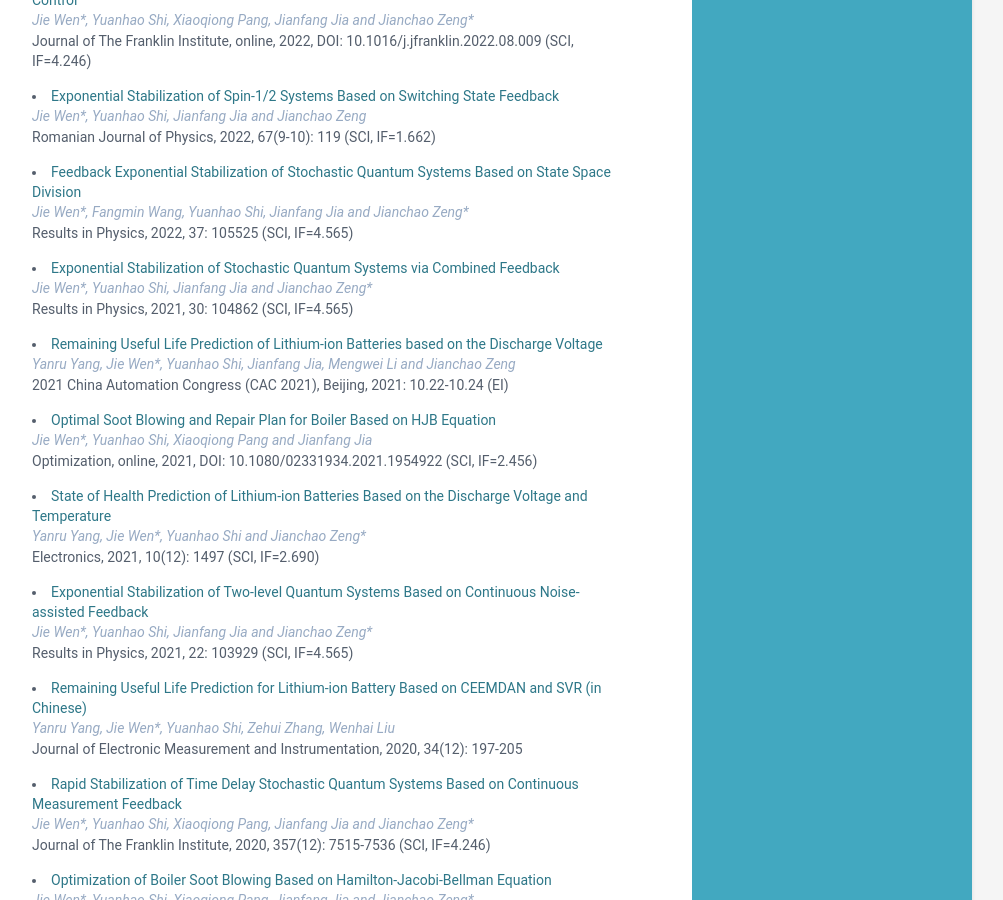
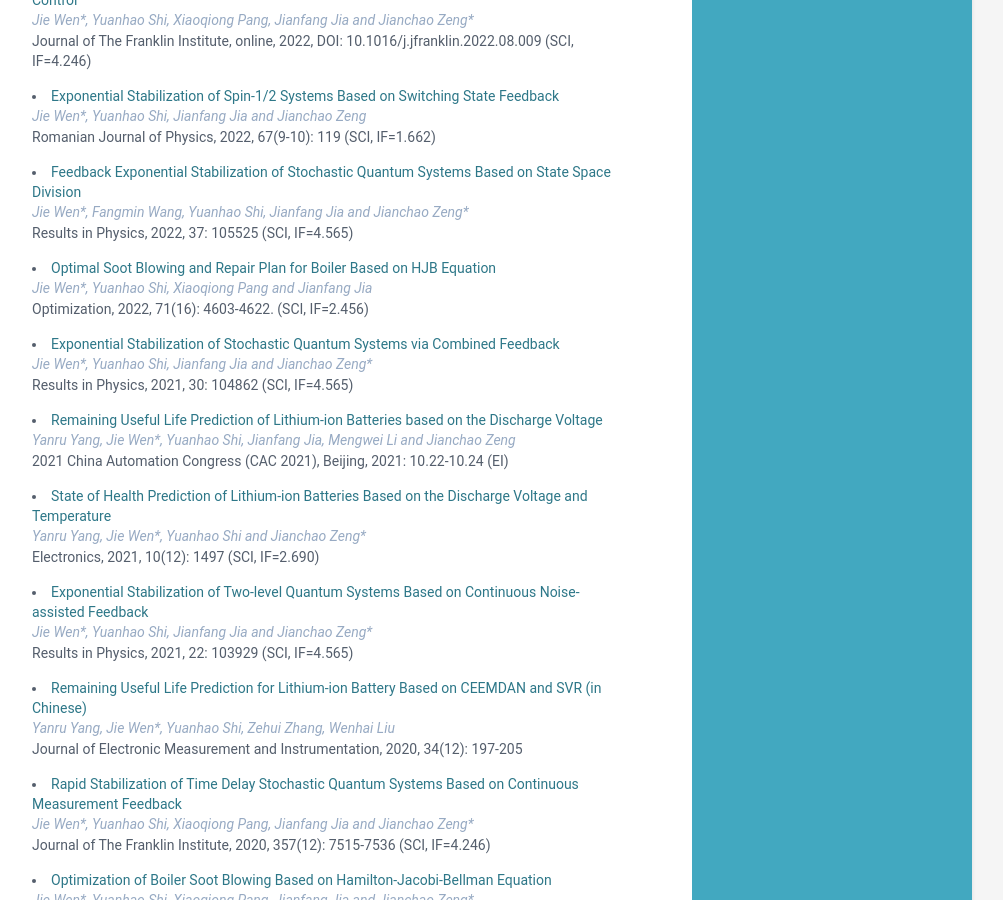
Before and after one commit to wenjie015/wenjie, a Jekyll site: the page built from index.html, in a window 1280 px wide and 900 px high, scrolled down 1126 px. Shown: the whole window, without its empty margins (168-1171 px from the left). Built offline with Jekyll 4.4.1, drawn with Linux system fonts in a browser that asks for light colours; part of the change alters nothing that is shown.

Commit message:
Update data.yml

```diff
--- a/_data/data.yml
+++ b/_data/data.yml
@@ -86,6 +86,11 @@ publications:
         authors: Jie Wen*, Fangmin Wang, Yuanhao Shi, Jianfang Jia and Jianchao Zeng*
         conference: "Results in Physics, 2022, 37: 105525 (SCI, IF=4.565)"
 
+      - title: Optimal Soot Blowing and Repair Plan for Boiler Based on HJB Equation
+        link: https://doi.org/10.1080/02331934.2021.1954922
+        authors: Jie Wen*, Yuanhao Shi, Xiaoqiong Pang and Jianfang Jia
+        conference: "Optimization, 2022, 71(16): 4603-4622. (SCI, IF=2.456)"
+
       - title: Exponential Stabilization of Stochastic Quantum Systems via Combined Feedback
         link: https://doi.org/10.1016/j.rinp.2021.104862
         authors: Jie Wen*, Yuanhao Shi, Jianfang Jia and Jianchao Zeng*
@@ -95,11 +100,6 @@ publications:
         link: https://doi.org/10.1109/CAC53003.2021.9727840
         authors: Yanru Yang, Jie Wen*, Yuanhao Shi, Jianfang Jia, Mengwei Li and Jianchao Zeng
         conference: "2021 China Automation Congress (CAC 2021), Beijing, 2021: 10.22-10.24 (EI)"
-
-      - title: Optimal Soot Blowing and Repair Plan for Boiler Based on HJB Equation
-        link: https://doi.org/10.1080/02331934.2021.1954922
-        authors: Jie Wen*, Yuanhao Shi, Xiaoqiong Pang and Jianfang Jia
-        conference: "Optimization, online, 2021, DOI: 10.1080/02331934.2021.1954922 (SCI, IF=2.456)"
 
       - title: State of Health Prediction of Lithium-ion Batteries Based on the Discharge Voltage and Temperature
         link: https://doi.org/10.3390/electronics10121497
```
